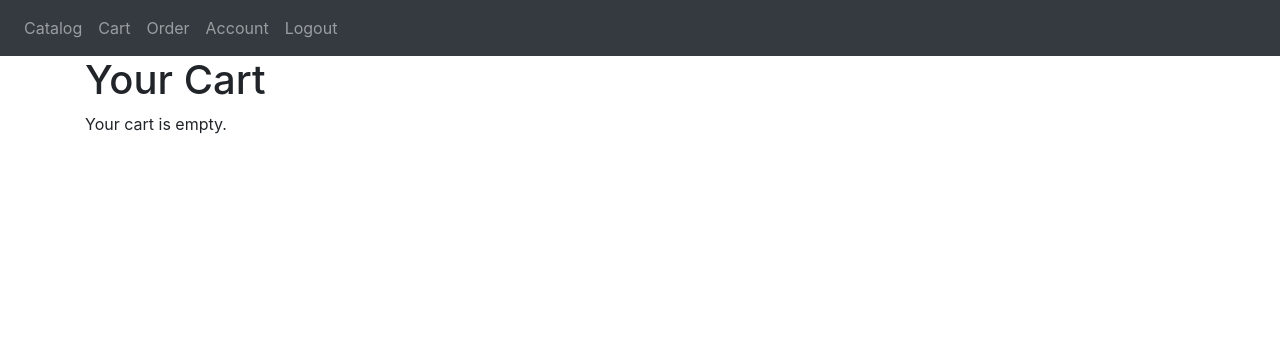
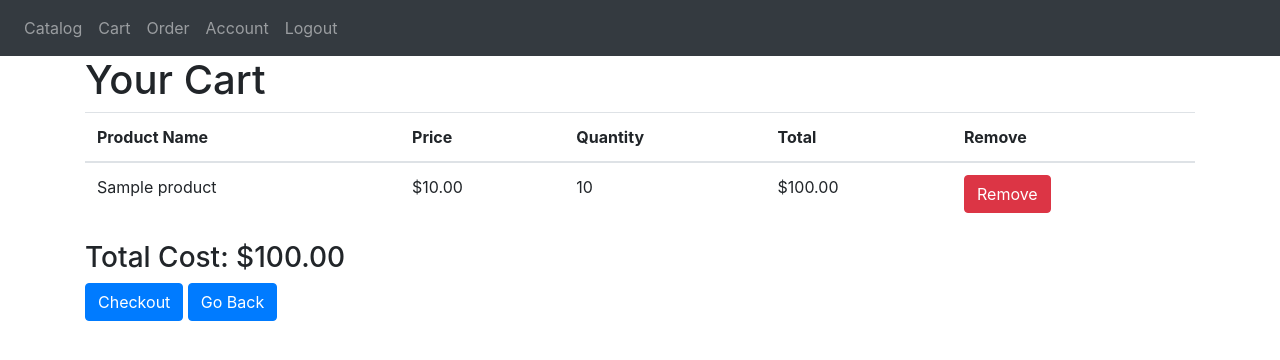
Before and after one commit to BrianTanJunWei/3x03-Web-Application, a Flask app: page /cart in a window 1280 px wide. Shown: the top 360 px of the page. Run offline with Flask 3, Linux system fonts and the light colour scheme; a user stored in the database is signed in; tables that the repository leaves empty hold one stand-in row (values such as "Sample post"); some libraries are stand-ins or nearby versions.

Commit message:
checkout
saves in db as order and orderITem

```diff
--- a/website/templates/cart.html
+++ b/website/templates/cart.html
@@ -6,16 +6,35 @@
   <h1>Your Cart</h1>
 
   {% if products_in_cart %}
-    <ul>
-      {% for product in products_in_cart %}
-        <li>
-          <span>{{ product.name }} - ${{ "%.2f"|format(product.price) }}</span>
-          <a href="{{ url_for('views.remove_from_cart', product_id=product.id) }}">Remove</a>
-        </li>
+  <table class="table">
+    <thead>
+      <tr>
+        <th>Product Name</th>
+        <th>Price</th>
+        <th>Quantity</th>
+        <th>Total</th>
+        <th>Remove</th>
+      </tr>
+    </thead>
+    <tbody>
+      {% for item in products_in_cart %}
+      <tr>
+        <td>{{ item.product.name }}</td>
+        <td>${{ "%.2f"|format(item.product.price) }}</td>
+        <td>{{ item.quantity }}</td>
+        <td>${{ "%.2f"|format(item.product.price * item.quantity) }}</td>
+        <td>
+          <form method="POST" action="{{ url_for('views.remove_from_cart', product_id=item.product.id) }}">
+            <button type="submit" class="btn btn-danger">Remove</button>
+          </form>
+        </td>
+      </tr>
       {% endfor %}
-    </ul>
+    </tbody>
+  </table>
 
-    <h3>Total Cost: ${{ "%.2f"|format(total_cost) }}</h3>
+  <h3>Total Cost: ${{ "%.2f"|format(total_cost) }}</h3>
+
 
     <a href="{{ url_for('views.checkout') }}" class="btn btn-primary">Checkout</a>
     <a class="btn btn-primary" href="javascript:history.go(-1)">Go Back</a>
--- a/website/views.py
+++ b/website/views.py
@@ -1,7 +1,8 @@
+from datetime import datetime
 from flask import Blueprint, flash, render_template, request, redirect, url_for
 from flask_login import login_required, current_user
 from sqlalchemy import func
-from .models import Cart, CartItem, Product, User
+from .models import Cart, CartItem, Order, OrderItem, Product, User
 from . import db
 
 views = Blueprint('views', __name__)
@@ -29,9 +30,14 @@ def view_product(product_id):
 @login_required
 def cart():
     user = current_user
-    cart_items = CartItem.query.filter_by(cart_id=user.cart.cart_id).all() if user.cart else []
+    cart = Cart.get_active_cart(user.id)  # Use the get_active_cart method from your models
 
-    total_cost = sum(item.product.price * item.quantity for item in cart_items)
+    if cart:
+        cart_items = cart.cart_items
+        total_cost = sum(item.product.price * item.quantity for item in cart_items)
+    else:
+        cart_items = []
+        total_cost = 0.0
 
     return render_template("cart.html", user=current_user, products_in_cart=cart_items, total_cost=total_cost)
 
@@ -50,27 +56,48 @@ def order():
 def account():
     return render_template("account.html", user=current_user)
 
-# In your views or controller, when the user completes a purchase, create a new cart
-@views.route('/checkout', methods=['POST'])
+@views.route('/checkout', methods=['GET', 'POST'])
 @login_required
 def checkout():
-    # Retrieve products from the user's cart
     user = current_user
-    products_in_cart = user.cart
+    cart = Cart.get_active_cart(user.id)  # Use the get_active_cart method from your models
 
-    # Calculate the total cost
-    total_cost = db.session.query(func.sum(Product.price)).filter(Product.id.in_([product.id for product in products_in_cart])).scalar()
+    cart_items = cart.cart_items
+    total_cost = sum(item.product.price * item.quantity for item in cart_items)
+    # Simulate a payment (marking the order as paid)
+    mark_order_as_paid(current_user, total_cost)
 
-    if request.method == 'POST':
-        # Handle payment processing here (e.g., with a payment gateway)
+    print(current_user)
+    return render_template('checkout.html', user=current_user, products_in_cart=cart_items, total_cost=total_cost)
 
-        # Create a new cart for the user
-        create_new_cart(user)
+def mark_order_as_paid(user, total_cost):
 
-        flash('Payment successful! Your order has been placed.', 'success')
-        return redirect(url_for('views.catalog'))
+    # Create a new order for the user
+    new_order = Order(customer=user.id, order_status='paid', placed_date=datetime.now())
 
-    return render_template('checkout.html', products_in_cart=products_in_cart, user=current_user, total_cost=total_cost)
+    cart = Cart.get_active_cart(user.id)
+    # Retrieve the products from the user's current cart
+    cart_items = cart.cart_items
+
+    for cart_item in cart_items:
+        # Create an order item for each product in the cart
+        order_item = OrderItem(order=new_order, product=cart_item.product, quantity=cart_item.quantity)
+        db.session.add(order_item)
+
+    # Mark the order as shipped (or do any other relevant processing)
+    new_order.shipped_date = datetime.now()
+
+    # Commit changes to the database
+    db.session.add(new_order)
+    db.session.commit()
+
+    # Create a new cart for the user
+    new_cart = Cart(customer=user.id)
+    db.session.add(new_cart)
+
+    # Commit changes to the database
+    db.session.commit()
+
 
 # Define a method to create a new cart
 def create_new_cart(user):
@@ -123,10 +150,19 @@ def add_to_cart(product_id):
 
     return redirect(url_for('views.home'))
 
-@views.route('/remove_from_cart/<int:product_id>')
+@views.route('/remove_from_cart/<int:product_id>', methods=['GET', 'POST'])
 @login_required
 def remove_from_cart(product_id):
-    product = Product.query.get(product_id)
-    current_user.cart.remove(product)
-    db.session.commit()
+    user = current_user
+    cart = Cart.get_active_cart(user.id)  # Get the user's active cart
+
+    if cart:
+        product = Product.query.get(product_id)
+        cart_item = CartItem.query.filter_by(cart_id=cart.cart_id, product_id=product_id).first()
+
+        if cart_item:
+            # Remove the cart item and commit the changes
+            db.session.delete(cart_item)
+            db.session.commit()
+
     return redirect(url_for('views.cart'))
```
Also changed, not shown: website/templates/checkout.html (+37 -12 lines).
